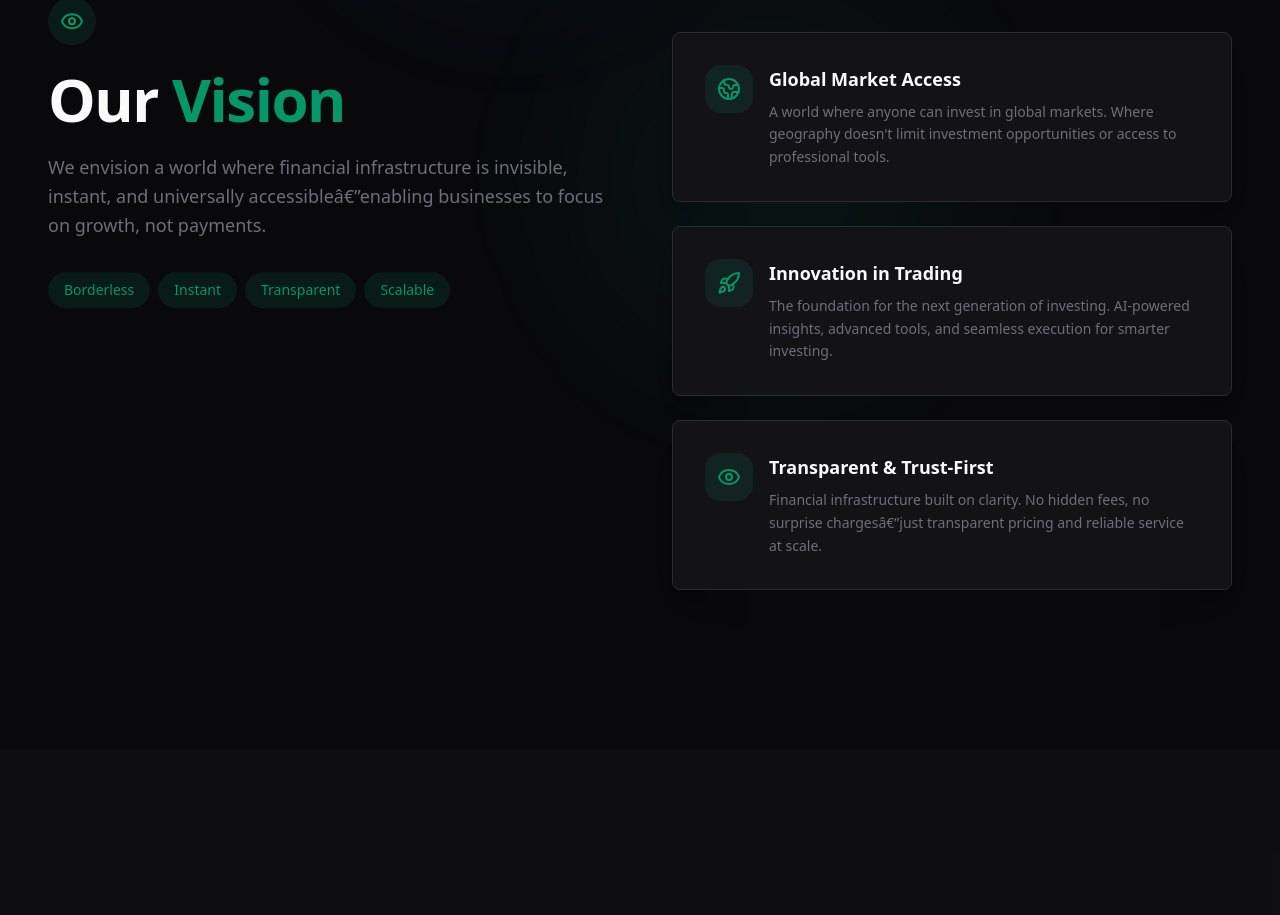
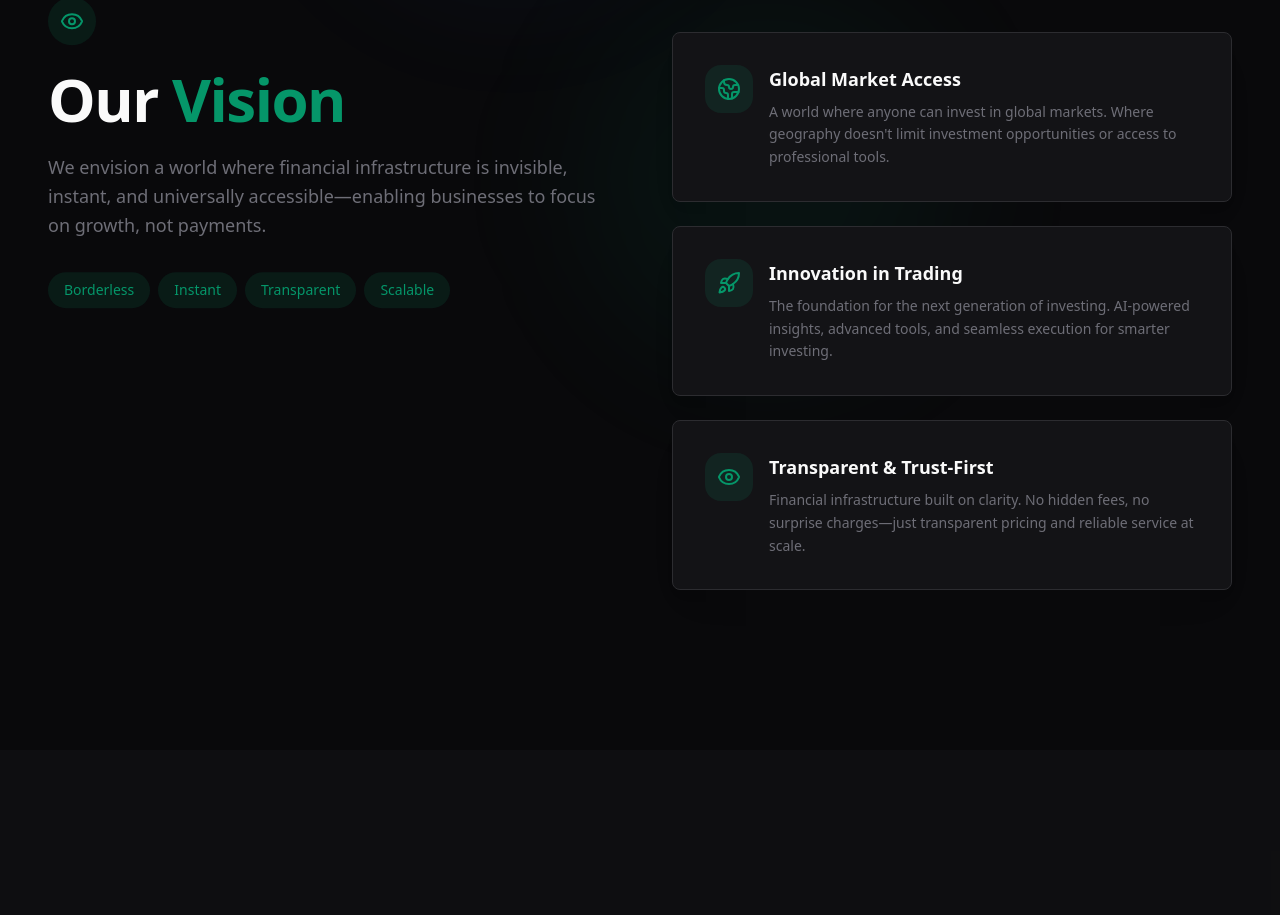
Before and after one commit to storm-beyndtech/BDCurve, a React (Vite) app in the folder client/: page /about in a window 1280 px wide. Shown: the part 1944-2859 px from the top of the page. Built offline with nearby package versions, Linux system fonts and the light colour scheme; no server answers.

Commit message:
Mojibake part 7

```diff
--- a/client/src/components/marketing/mission-vision-section.tsx
+++ b/client/src/components/marketing/mission-vision-section.tsx
@@ -64,7 +64,7 @@ const visionItems: MissionVisionItem[] = [
 		icon: Eye,
 		title: "Transparent & Trust-First",
 		description:
-			"Financial infrastructure built on clarity. No hidden fees, no surprise chargesâ€”just transparent pricing and reliable service at scale.",
+			"Financial infrastructure built on clarity. No hidden fees, no surprise charges—just transparent pricing and reliable service at scale.",
 	},
 ];
 
@@ -167,7 +167,7 @@ export function MissionVisionSection() {
 						</h2>
 						<p className="text-lg text-muted-foreground leading-relaxed mb-8">
 							We envision a world where financial infrastructure is invisible, instant, and
-							universally accessibleâ€”enabling businesses to focus on growth, not payments.
+							universally accessible—enabling businesses to focus on growth, not payments.
 						</p>
 						<div className="flex flex-wrap gap-2">
 							{["Borderless", "Instant", "Transparent", "Scalable"].map((tag) => (
--- a/client/src/components/marketing/pricing-table.tsx
+++ b/client/src/components/marketing/pricing-table.tsx
@@ -37,7 +37,7 @@ export function PricingTable({ plans, showCustom = true, fees }: PricingTablePro
           Issuance fees
         </Badge>
         <p className="text-sm text-muted-foreground">
-          BTC-denominated pricing for card issuing and gateway railsâ€”matched to instantsglobal-p.com/pricing.
+          BTC-denominated pricing for card issuing and gateway rails—matched to instantsglobal-p.com/pricing.
         </p>
       </div>
 
@@ -122,7 +122,7 @@ export function PricingTable({ plans, showCustom = true, fees }: PricingTablePro
               </Badge>
               <h2 className="text-3xl md:text-4xl font-bold tracking-tight">Payment options & fees</h2>
               <p className="text-muted-foreground max-w-3xl text-lg">
-                Itemized rates for every rail we supportâ€”transparent BTC pricing with no hidden surcharges.
+                Itemized rates for every rail we support—transparent BTC pricing with no hidden surcharges.
               </p>
             </div>
             <div className="absolute top-0 right-0 w-64 h-64 bg-primary-500/10 rounded-full blur-3xl -z-0"/>
--- a/client/src/components/marketing/visuals/fx-treasury-visual.tsx
+++ b/client/src/components/marketing/visuals/fx-treasury-visual.tsx
@@ -328,7 +328,7 @@ export function FXTreasuryVisual() {
 			})}
 
 			{/* Floating currency symbols */}
-			{["$", "â‚¬", "Â£", "Â¥", "â‚£"].map((symbol, i) => {
+			{["$", "€", "£", "¥", "₣"].map((symbol, i) => {
 				const xOffset = 15 + ((i * 47) % 70);
 				const yOffset = 20 + ((i * 37) % 60);
 				const duration = 5 + ((i * 13) % 30) / 10;
```
Also changed, not shown: client/src/components/marketing/product-grid.tsx (+2 -9 lines).
